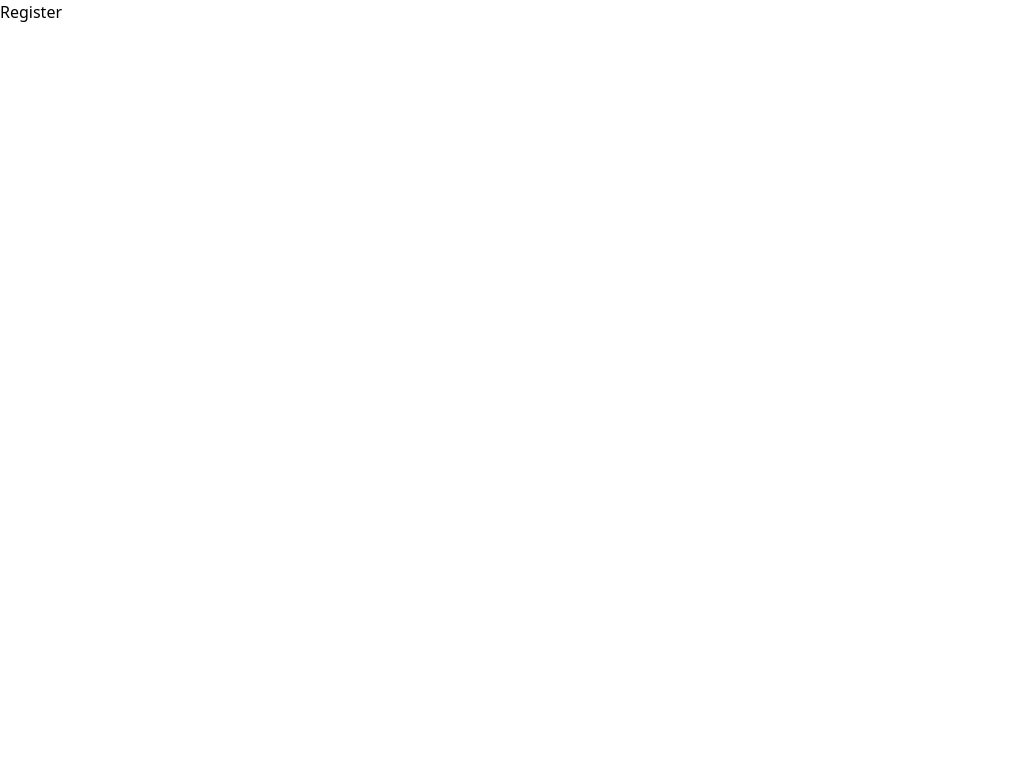
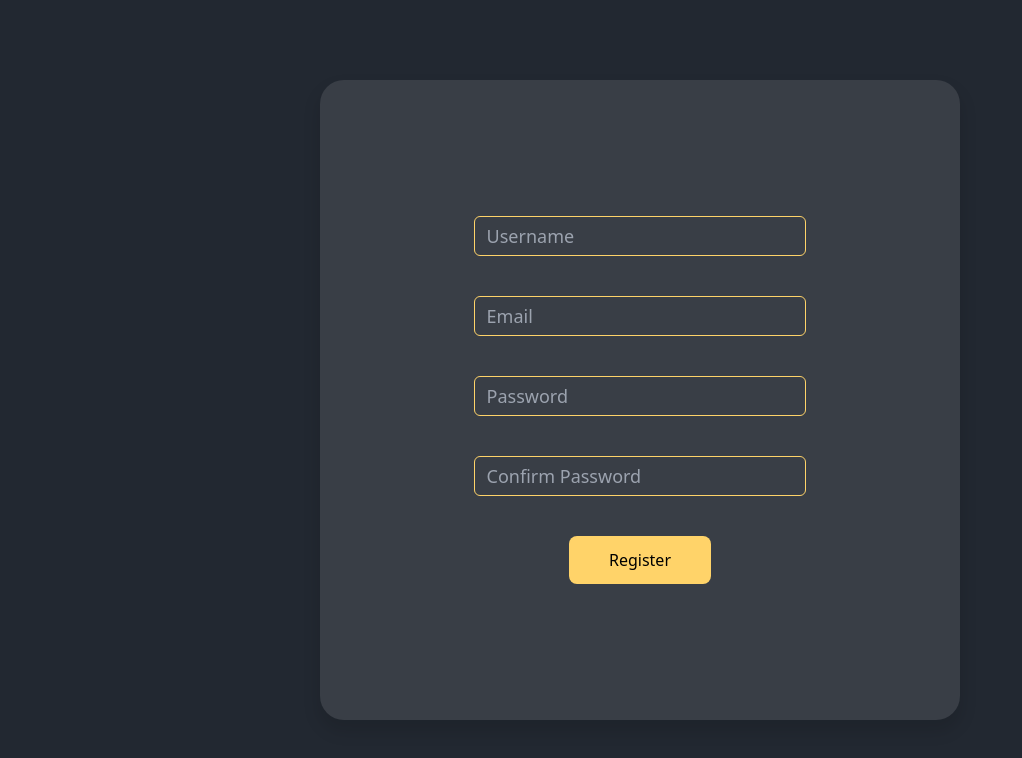
Before and after one commit to MZaidKhan2413/chat-app, a React (Vite) app in the folder Client/: page /register in a window 1280 px wide. Shown: the top 758 px of the page, without its empty margins (0-1022 px from the left). Built offline with nearby package versions, Linux system fonts and the light colour scheme.

Commit message:
Created register page

```diff
--- /dev/null
+++ b/Client/src/Pages/Register/Register.css
@@ -0,0 +1,4 @@
+.register> form {
+    background-color: var(--c-grey);
+    box-shadow: 0px 10px 15px 3px rgba(0,0,0,0.1);
+}
--- a/Client/src/Pages/Register/Register.jsx
+++ b/Client/src/Pages/Register/Register.jsx
@@ -1,7 +1,76 @@
+import { useState } from "react";
+import "./Register.css";
+
 const Register = () => {
+  const [formValues, setFormValues] = useState({
+    username: "",
+    email: "",
+    password: "",
+    confirm_password: "",
+  });
+
+  const handleSubmit = (e) => {
+    e.preventDefault();
+
+    setFormValues({
+      username: "",
+      email: "",
+      password: "",
+      confirm_password: "",
+    });
+  };
+
+  const handleChange = (e) => {
+    setFormValues({
+      ...formValues,
+      [e.target.id]: e.target.value,
+    });
+  };
+
   return (
-    <div>Register</div>
-  )
-}
+    <section
+      className="register flex items-center justify-center w-full h-screen"
+      onSubmit={handleSubmit}
+    >
+      <form className="md:w-1/2 w-full md:h-4/5 h-full bg-black rounded-3xl flex flex-col items-center justify-center gap-10 px-28">
+        <input
+          type="text"
+          id="username"
+          placeholder="Username"
+          className="form-inputs"
+          onChange={handleChange}
+        />
 
-export default Register
+        <input
+          type="email"
+          id="email"
+          placeholder="Email"
+          className="form-inputs"
+          onChange={handleChange}
+        />
+
+        <input
+          type="password"
+          id="password"
+          placeholder="Password"
+          className="form-inputs"
+          onChange={handleChange}
+        />
+
+        <input
+          type="password"
+          id="confirm_password"
+          placeholder="Confirm Password"
+          className="form-inputs"
+          onChange={handleChange}
+        />
+
+        <button type="submit" className="submit-btn">
+          Register
+        </button>
+      </form>
+    </section>
+  );
+};
+
+export default Register;
--- a/Client/src/index.css
+++ b/Client/src/index.css
@@ -1,3 +1,33 @@
 @tailwind base;
 @tailwind components;
 @tailwind utilities;
+
+:root {
+    --primary-color: #222831;
+    --c-grey: #393E46;
+    --c-yellow: #FFD369;
+    --c-light: #EEEEEE;
+}
+
+body {
+    background-color: var(--primary-color);
+}
+
+.form-inputs {
+    @apply h-10 px-3 py-4 text-lg w-4/5 rounded-md;
+    background-color: transparent;
+    border: 1px solid var(--c-yellow);
+    color: var(--c-light) !important;
+}
+
+.submit-btn {
+    background-color: var(--c-yellow);
+    @apply py-3 px-10 rounded-lg;
+    width: fit-content;
+}
+.submit-btn:hover {
+    box-shadow: 0px 10px 15px 3px rgba(0,0,0,0.1);
+}
+.submit-btn:active {
+    opacity: .8;
+}
```
